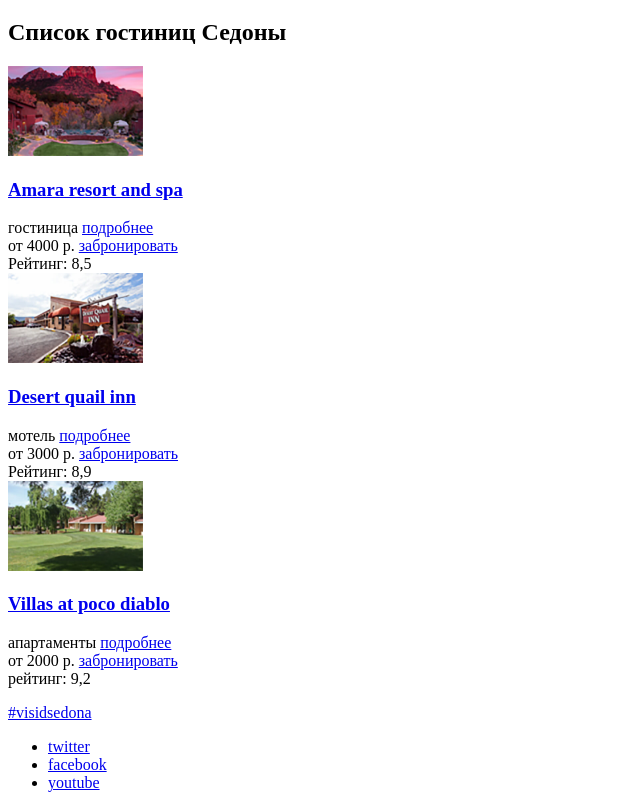
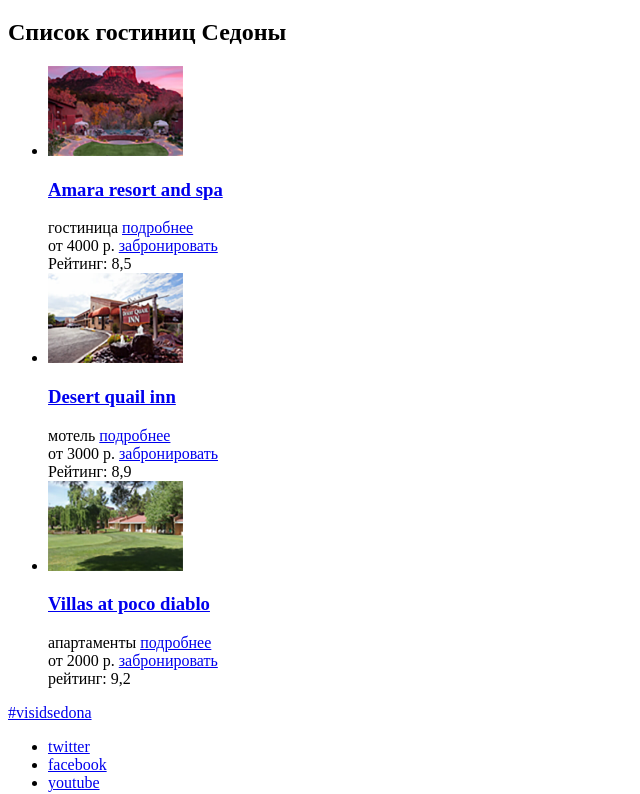
Before and after one commit to BugaevaVS/1011663-sedona-25, a plain HTML site: page catalog.html in a window 1280 px wide. Shown: the part 232-1026 px from the top of the page, without its empty margins (0-640 px from the left). Drawn offline with Linux system fonts and the light colour scheme.

Commit message:
Оформила списком каталог

```diff
--- a/catalog.html
+++ b/catalog.html
@@ -23,7 +23,10 @@
         <!--<section>Здесь будут инфраструктура и тип жилья</section>-->
                <section class="catalog">
             <h2 class="visually-hidden">Список гостиниц Седоны</h2>
-            <div class="catalog-item">
+
+            <ul class="hotel-catalog">
+
+              <li class="catalog-item">
 
               <div class="hotel-info">
 
@@ -58,9 +61,10 @@
                </div>
                <span class="rating">Рейтинг: 8,5</span>
              </div>
-           </div>
 
-           <div class="catalog-item">
+           </li>
+
+           <li class="catalog-item">
 
                <div class="hotel-info">
 
@@ -94,9 +98,9 @@
                 </div>
                 <span class="rating">Рейтинг: 8,9</span>
               </div>
-            </div>
+           </li>
 
-            <div class="catalog-item">
+            <li class="catalog-item">
 
                <div class="hotel-info">
 
@@ -129,7 +133,8 @@
                 </div>
                 <span class="rating">рейтинг: 9,2</span>
               </div>
-            </div>
+              </li>
+            </ul>
 
            </section>
 
```
